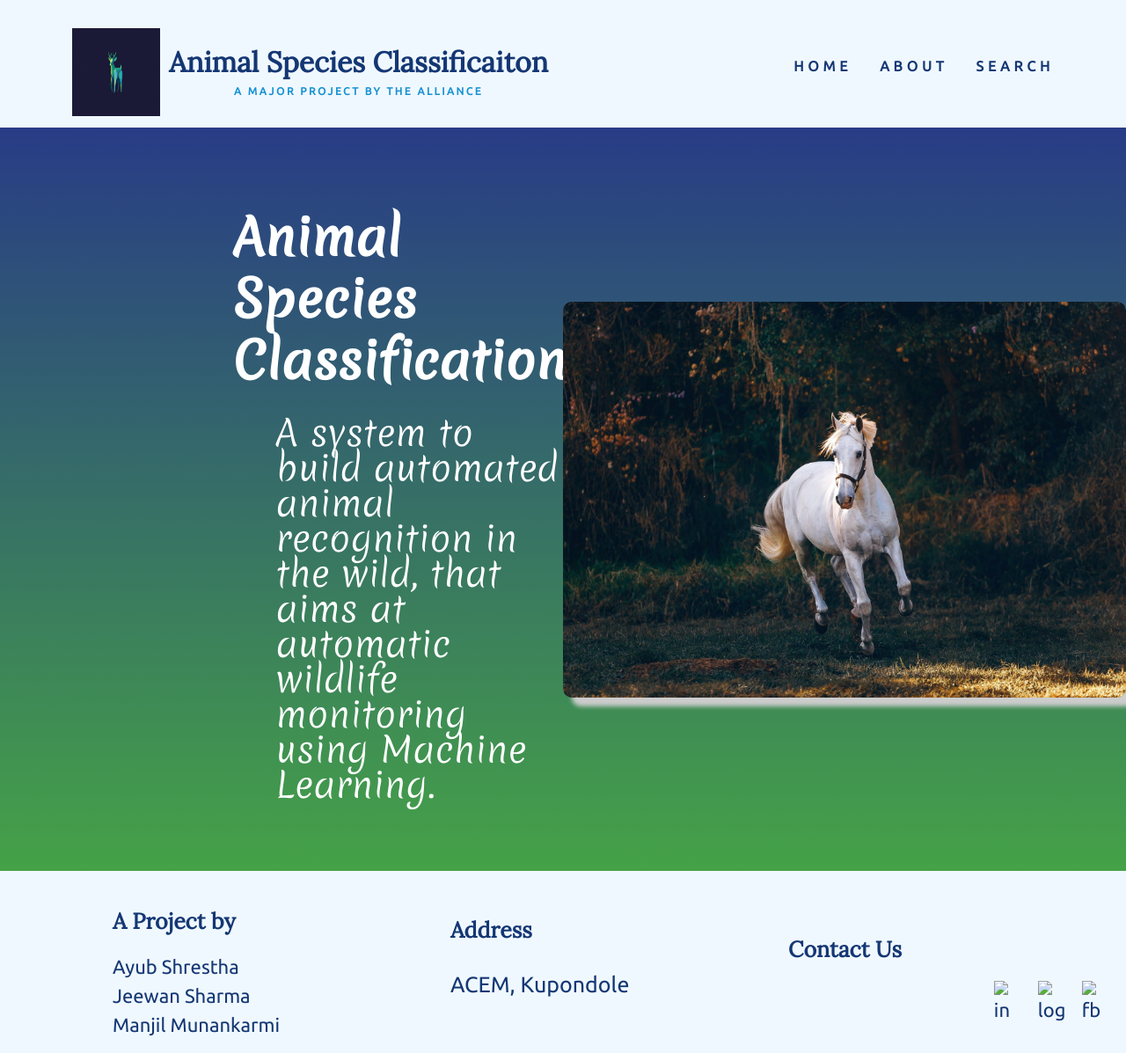
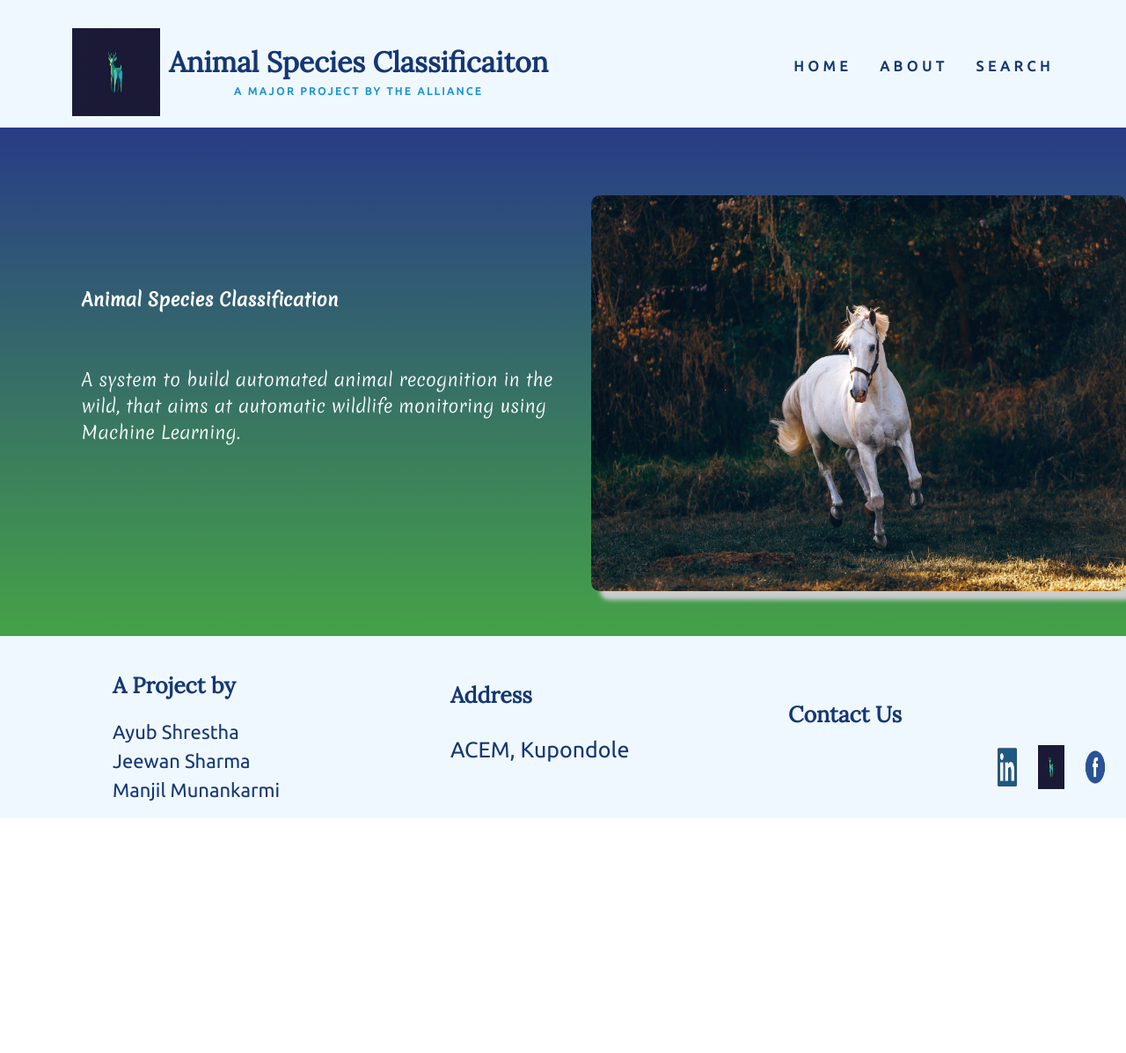
Before and after one commit to Jeewan-Sharma/Animal-species-recognition-using-deep-convolution-neural-network-for-wildlife-monitoring, a plain HTML site: page about.html in a window 1280 px wide. Shown: the whole page at 88% size. After the commit the page ends 930 px from the top, so only its background shows below. Drawn offline with Linux system fonts and the light colour scheme.

Commit message:
Third Commit

```diff
--- a/about.html
+++ b/about.html
@@ -88,9 +88,9 @@
                 <div class="col-4">
                     <h1 class="last-col">Contact Us</h1>
                     <ul>
-                        <li><img class="contact" src="fb.png" alt="fb"></li>
-                        <li><img class="contact" src="logo.png" alt="logo"></li>
-                        <li><img class="contact" src="in.jpg" alt="in"></li>
+                        <li><img class="contact" src="Images/fb.png" alt="fb"></li>
+                        <li><img class="contact" src="Images/logo.png" alt="logo"></li>
+                        <li><img class="contact" src="Images/in.jpg" alt="in"></li>
                     </ul>
                 </div>
 
--- a/style.css
+++ b/style.css
@@ -80,12 +80,12 @@
 
 h1.welcome{
     color: white;
-    font-size: 56px;
+    font-size: 20px;
     margin: 0;
-    line-height: 70px;
+    line-height: 30px;
     font-family: Merienda;
-    padding-left: 31%;
-    padding-bottom: 5%;
+    padding-left: 10%;
+    padding-bottom: 10%;
 }
 
 h1.welcome-2{
@@ -100,12 +100,12 @@
 
 p.to{
     color: white;
-    font-size: 40px;
+    font-size: 20px;
     margin: 0;
-    line-height: 40px;
+    line-height: 30px;
     font-family: Merienda;
-    padding-left: 40%;
-    padding-bottom: 5%;
+    padding-left: 10%;
+    padding-bottom: 10%;
 }
 
 /**** LAYOUT ****/
@@ -154,8 +154,13 @@
 }
 
 .left-side-col{
-    margin-left: 15%;
-    margin-top: 6%;
+    margin-left: 5%;
+    margin-top: 4%;
+}
+
+.right-side-col{
+    margin-left: 5%;
+    margin-top: 4%;
 }
 
 form{
@@ -171,7 +176,7 @@
     padding: 10px 30px;
     border-radius: 10px;
     font-size: 20px;
-    margin-left: 35%;
+    margin-left: 30%;
     border: none;
     box-shadow: 2px 2px 2px gray;
     cursor: pointer;
```
Also changed, not shown: home.html (+1 -3 lines), search.html (+12 -11 lines).
